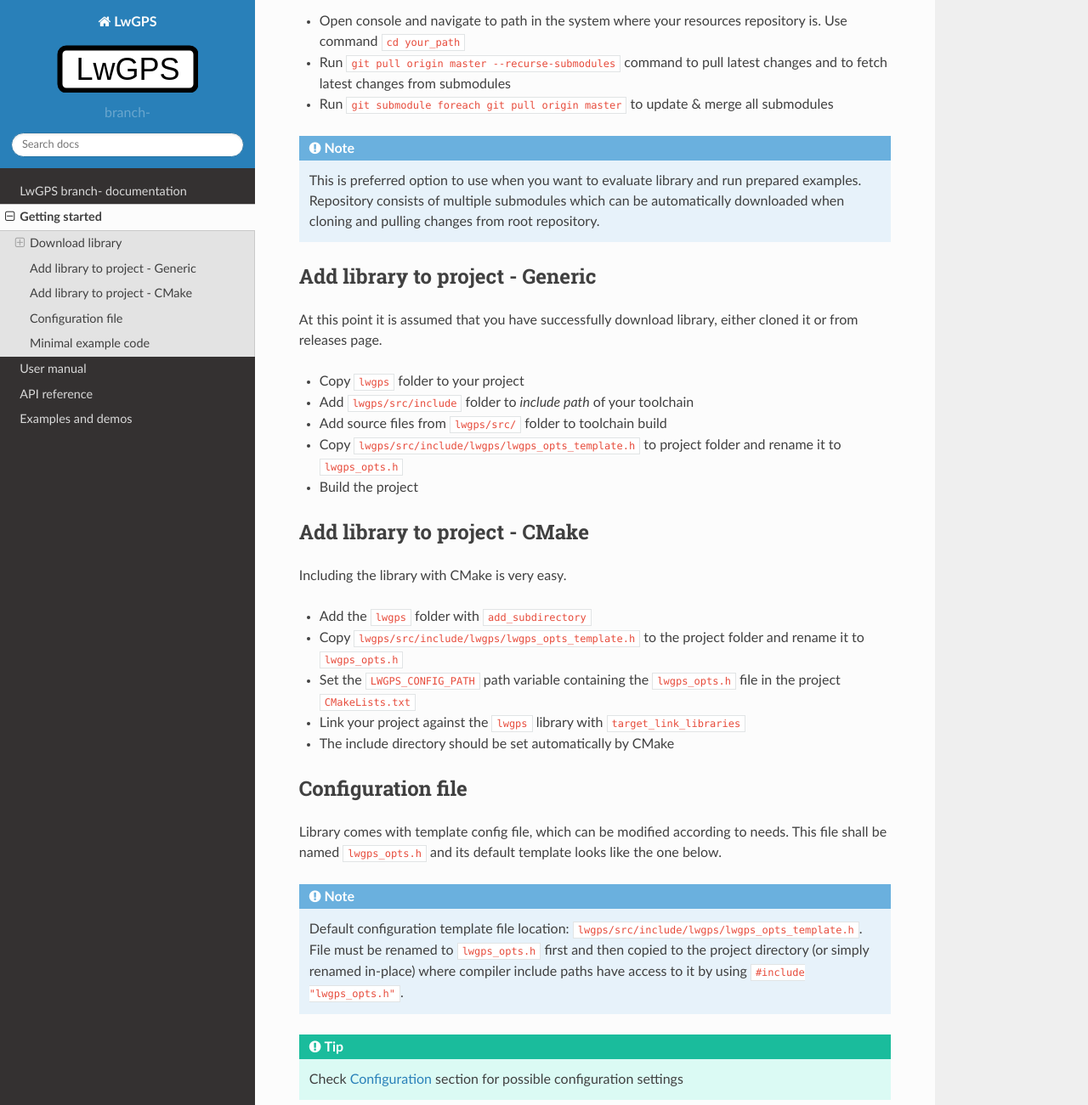
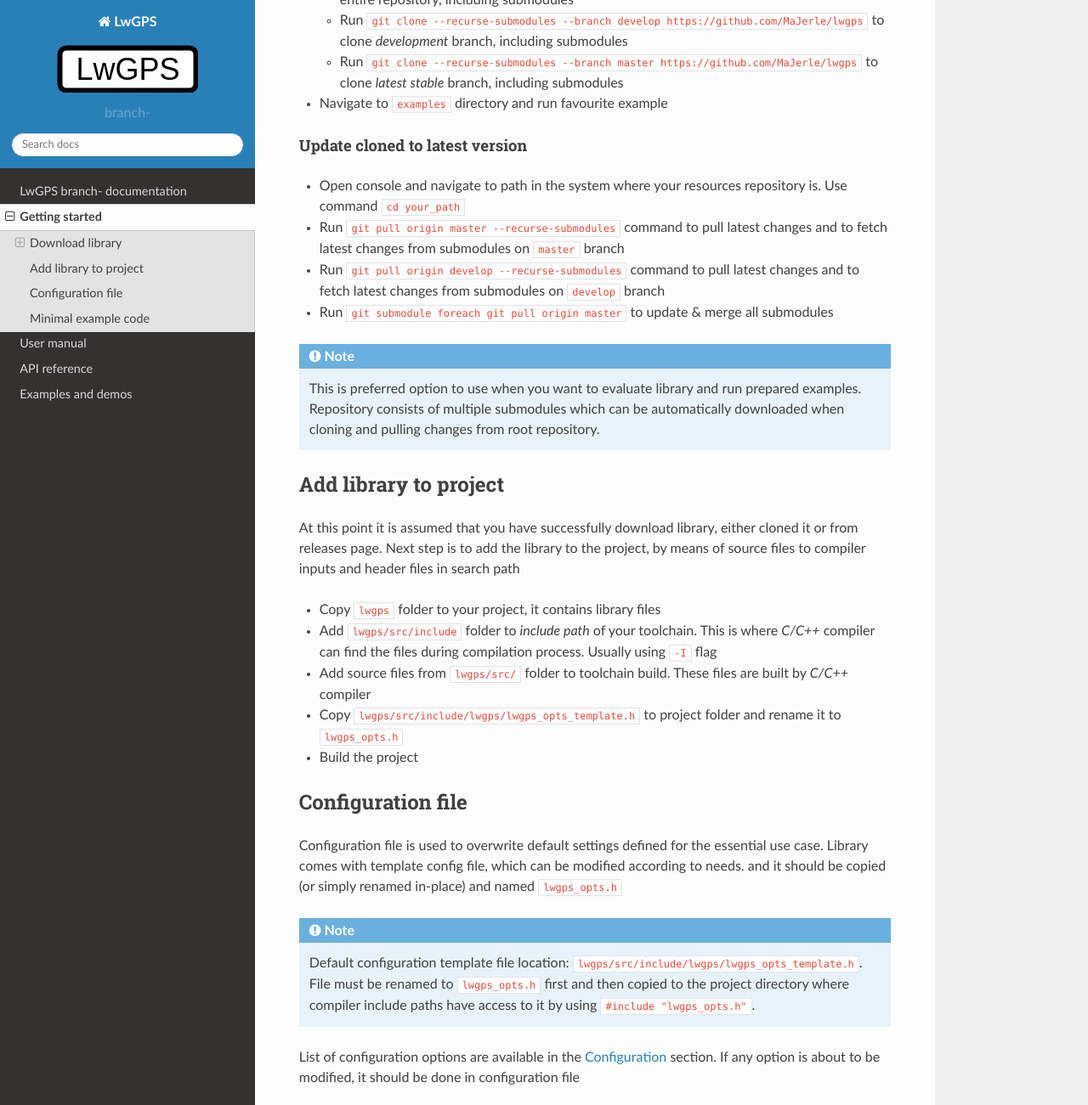
Before and after one commit to MaJerle/lwgps, a Sphinx documentation site: the page built from docs/get-started/index.rst, in a window 1280 px wide and 1400 px high, scrolled down 863 px, cut to the strip 0-1301 px from the top of the window. Shown: the whole strip at 85% size. Built offline with Sphinx 7.4.7 and the Read the Docs theme 2.0.0, drawn with Linux system fonts in a browser that asks for light colours; the version number could not be read and is left out; some of the changed text lies outside the part shown.

Commit message:
Update getting started

```diff
--- a/docs/get-started/index.rst
+++ b/docs/get-started/index.rst
@@ -2,6 +2,9 @@
 
 Getting started
 ===============
+
+Getting started may be the most challenging part of every new library.
+This guide is describing how to start with the library quickly and effectively
 
 .. _download_library:
 
@@ -10,8 +13,11 @@
 
 Library is primarly hosted on `Github <https://github.com/MaJerle/lwgps>`_.
 
-* Download latest release from `releases area <https://github.com/MaJerle/lwgps/releases>`_ on Github
-* Clone `develop` branch for latest development
+You can get it with:
+
+* Downloading latest release from `releases area <https://github.com/MaJerle/lwgps/releases>`_ on Github
+* Cloning ``master`` branch for latest stable version
+* Cloning ``develop`` branch for latest development
 
 Download from releases
 **********************
@@ -24,7 +30,9 @@
 First-time clone
 """"""""""""""""
 
-* Download and install ``git`` if not already
+This is used when you do not have yet local copy on your machine.
+
+* Make sure ``git`` is installed.
 * Open console and navigate to path in the system to clone repository to. Use command ``cd your_path``
 * Clone repository with one of available ``3`` options
 
@@ -38,63 +46,58 @@
 """""""""""""""""""""""""""""""
 
 * Open console and navigate to path in the system where your resources repository is. Use command ``cd your_path``
-* Run ``git pull origin master --recurse-submodules`` command to pull latest changes and to fetch latest changes from submodules
+* Run ``git pull origin master --recurse-submodules`` command to pull latest changes and to fetch latest changes from submodules on ``master`` branch
+* Run ``git pull origin develop --recurse-submodules`` command to pull latest changes and to fetch latest changes from submodules on ``develop`` branch
 * Run ``git submodule foreach git pull origin master`` to update & merge all submodules
 
 .. note::
-	This is preferred option to use when you want to evaluate library and run prepared examples.
-	Repository consists of multiple submodules which can be automatically downloaded when cloning and pulling changes from root repository.
+  This is preferred option to use when you want to evaluate library and run prepared examples.
+  Repository consists of multiple submodules which can be automatically downloaded when cloning and pulling changes from root repository.
 
-
-Add library to project - Generic
-^^^^^^^^^^^^^^^^^^^^^^^^^^^^^^^^
+Add library to project
+^^^^^^^^^^^^^^^^^^^^^^
 
 At this point it is assumed that you have successfully download library, either cloned it or from releases page.
+Next step is to add the library to the project, by means of source files to compiler inputs and header files in search path
 
-* Copy ``lwgps`` folder to your project
-* Add ``lwgps/src/include`` folder to `include path` of your toolchain
-* Add source files from ``lwgps/src/`` folder to toolchain build
+* Copy ``lwgps`` folder to your project, it contains library files
+* Add ``lwgps/src/include`` folder to `include path` of your toolchain. This is where `C/C++` compiler can find the files during compilation process. Usually using ``-I`` flag
+* Add source files from ``lwgps/src/`` folder to toolchain build. These files are built by `C/C++` compiler
 * Copy ``lwgps/src/include/lwgps/lwgps_opts_template.h`` to project folder and rename it to ``lwgps_opts.h``
 * Build the project
-
-Add library to project - CMake
-^^^^^^^^^^^^^^^^^^^^^^^^^^^^^^
-
-Including the library with CMake is very easy.
-
-* Add the ``lwgps`` folder with ``add_subdirectory``
-* Copy ``lwgps/src/include/lwgps/lwgps_opts_template.h`` to the project folder and rename it
-  to ``lwgps_opts.h``
-* Set the ``LWGPS_CONFIG_PATH`` path variable containing the ``lwgps_opts.h`` file
-  in the project ``CMakeLists.txt``
-* Link your project against the ``lwgps`` library with ``target_link_libraries``
-* The include directory should be set automatically by CMake
 
 Configuration file
 ^^^^^^^^^^^^^^^^^^
 
+Configuration file is used to overwrite default settings defined for the essential use case.
 Library comes with template config file, which can be modified according to needs.
-This file shall be named ``lwgps_opts.h`` and its default template looks like the one below.
+and it should be copied (or simply renamed in-place) and named ``lwgps_opts.h``
 
 .. note::
     Default configuration template file location: ``lwgps/src/include/lwgps/lwgps_opts_template.h``.
-    File must be renamed to ``lwgps_opts.h`` first and then copied to the project directory (or simply renamed in-place) where compiler
+    File must be renamed to ``lwgps_opts.h`` first and then copied to the project directory where compiler
     include paths have access to it by using ``#include "lwgps_opts.h"``.
 
-.. tip::
-    Check :ref:`api_lwgps_opt` section for possible configuration settings
+List of configuration options are available in the :ref:`api_lwgps_opt` section.
+If any option is about to be modified, it should be done in configuration file
 
 .. literalinclude:: ../../lwgps/src/include/lwgps/lwgps_opts_template.h
     :language: c
     :linenos:
-    :caption: Template options file
+    :caption: Template configuration file
+
+.. note::
+    If you prefer to avoid using configuration file, application must define
+    a global symbol ``LWGPS_IGNORE_USER_OPTS``, visible across entire application.
+    This can be achieved with ``-D`` compiler option.
 
 Minimal example code
 ^^^^^^^^^^^^^^^^^^^^
 
-Run below example to test and verify library
+To verify proper library setup, minimal example has been prepared.
+Run it in your main application file to verify its proper execution
 
 .. literalinclude:: ../../examples/example.c
     :language: c
     :linenos:
-    :caption: Test verification code
+    :caption: Absolute minimum example
```
